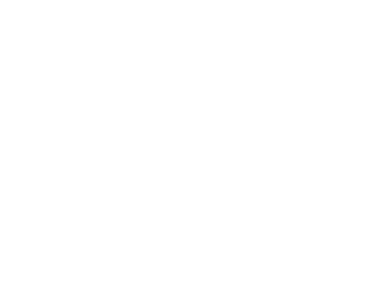
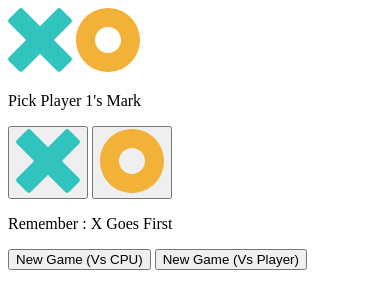
Before and after one commit to Stelkooo/tic-tac-toe, a plain HTML site: page index.html in a window 390 px wide. Drawn offline with Linux system fonts and the light colour scheme.

Commit message:
new game menu mobile html

```diff
--- a/index.html
+++ b/index.html
@@ -8,6 +8,30 @@
     <link rel="icon" type="image/png" sizes="32x32" href="images/favicon-32x32.png">
     </head>
     <body>
-
+        <main>
+            <!-- New Game Menu Start -->
+            <div class="new-game-menu">
+                <div class="xo-logo">
+                    <img src="images/icon-x.svg" alt="">
+                    <img src="images/icon-o.svg" alt="">
+                </div>
+                <div class="player1-mark-select">
+                    <p class="player1-mark-select-heading">Pick Player 1's Mark</p>
+                    <div class="player1-mark-select-xo">
+                        <button>
+                            <img src="images/icon-x.svg" alt="">
+                        </button>
+                        <button>
+                            <img src="images/icon-o.svg" alt="">
+                        </button>
+                    </div>
+                    <p class="player1-mark-select-tip">Remember : X Goes First</p>
+                </div>
+                <div class="new-game-menu-buttons">
+                    <button class="new-game-menu-buttons-cpu">New Game (Vs CPU)</button>
+                    <button class="new-game-menu-buttons-player">New Game (Vs Player)</button>
+                </div>
+            </div>
+        </main>
     </body>
 </html>
```
